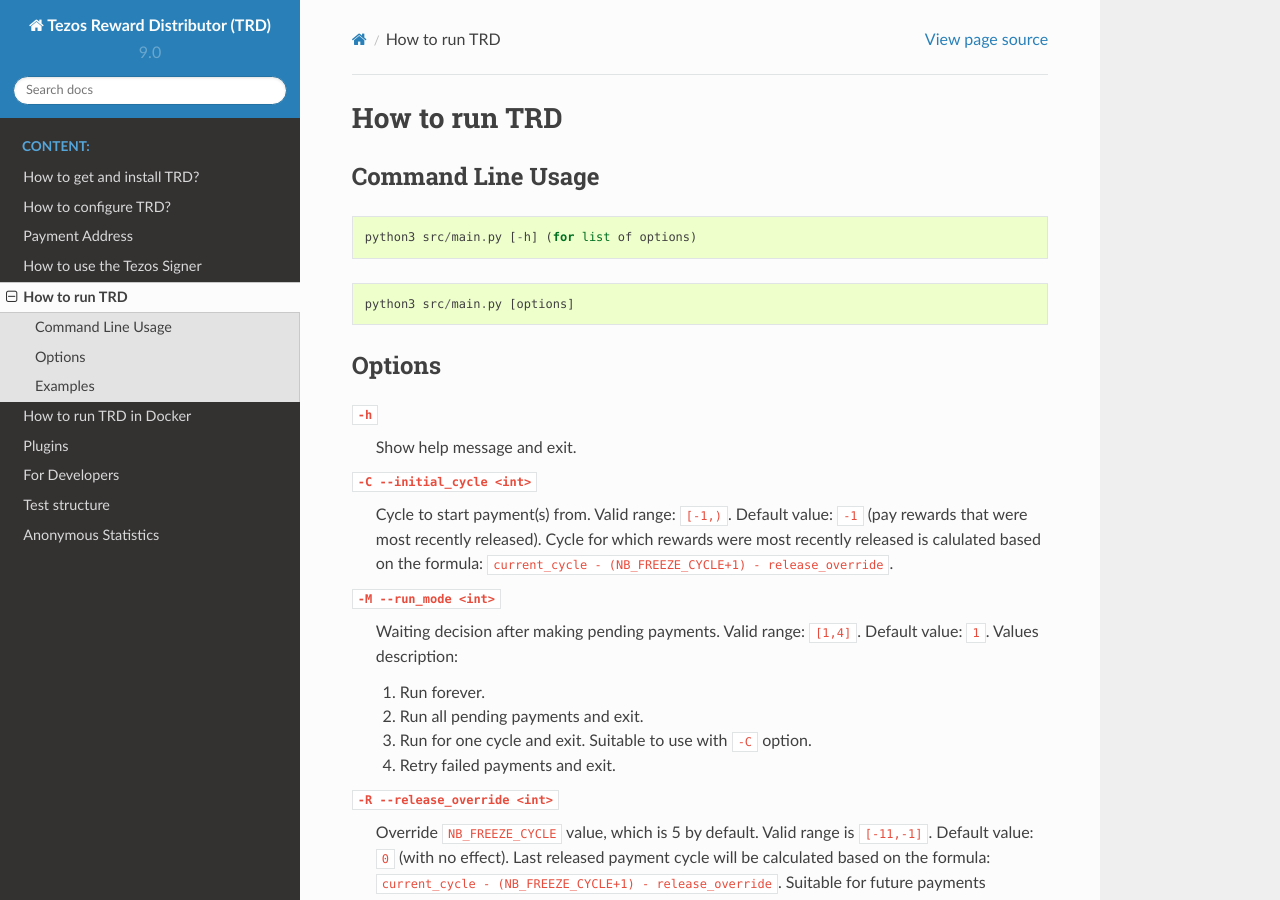
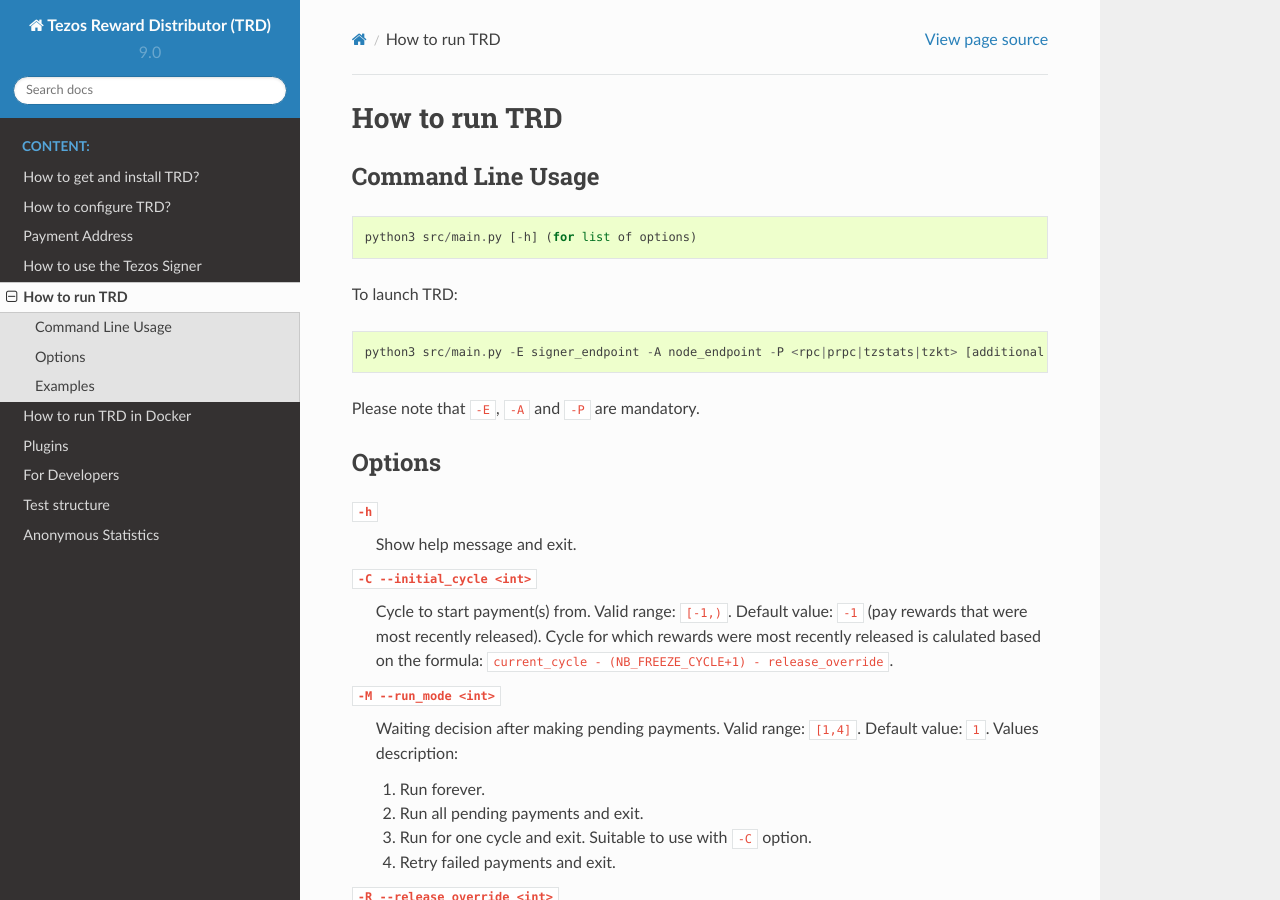
Before and after one commit to tezos-reward-distributor-organization/tezos-reward-distributor, a Sphinx documentation site: the page built from docs/run.rst, in a window 1280 px wide and 900 px high. Built offline with Sphinx 7.4.7 and the Read the Docs theme 2.0.0, drawn with Linux system fonts in a browser that asks for light colours; pages that are not in the unit, such as notebooks, are missing from menus.

Commit message:
Update run.rst
I propose this change to help people understanding which options are mandatory.

```diff
--- a/docs/run.rst
+++ b/docs/run.rst
@@ -8,9 +8,13 @@
 
     python3 src/main.py [-h] (for list of options)
 
+To launch TRD:
+
 ::
 
-    python3 src/main.py [options]
+    python3 src/main.py -E signer_endpoint -A node_endpoint -P <rpc|prpc|tzstats|tzkt> [additional options]
+
+Please note that ``-E``, ``-A`` and ``-P`` are mandatory.
 
 Options
 -------
```
